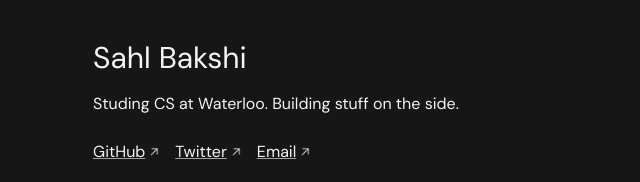
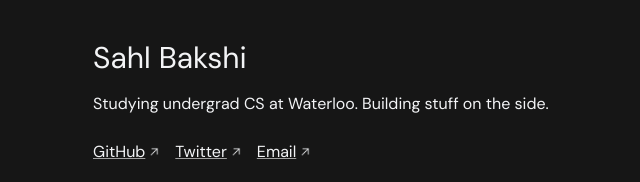
Before and after one commit to sahlbakshi/portfolio, a Next.js app: page / in a window 1280 px wide. Shown: the top 182 px of the page, without its empty margins (315-955 px from the left). Built offline with nearby package versions, Linux system fonts and the light colour scheme.

Commit message:
added 'undergrad'

```diff
--- a/app/page.jsx
+++ b/app/page.jsx
@@ -9,7 +9,10 @@ export default function Home() {
     <Container>
       <div className="flex flex-col gap-4">
         <div className="text-3xl">{data.me}</div>
-        <div>{data.about}</div>
+        <div className="flex flex-col gap-1">
+          <p>{data.about}</p>
+        </div>
+
       </div>
 
       <div className="flex flex-row gap-4">
--- a/data.js
+++ b/data.js
@@ -6,7 +6,7 @@ import webook from '@/images/webook.png'
 import placeholder from '@/images/placeholder.png'
 
 export const me = "Sahl Bakshi"
-export const about = "Studing CS at Waterloo. Building stuff on the side."
+export const about = "Studying undergrad CS at Waterloo. Building stuff on the side."
 
 export const textLinks = [
   { label: 'GitHub', link: 'https://github.com/sahlbakshi' },
```
